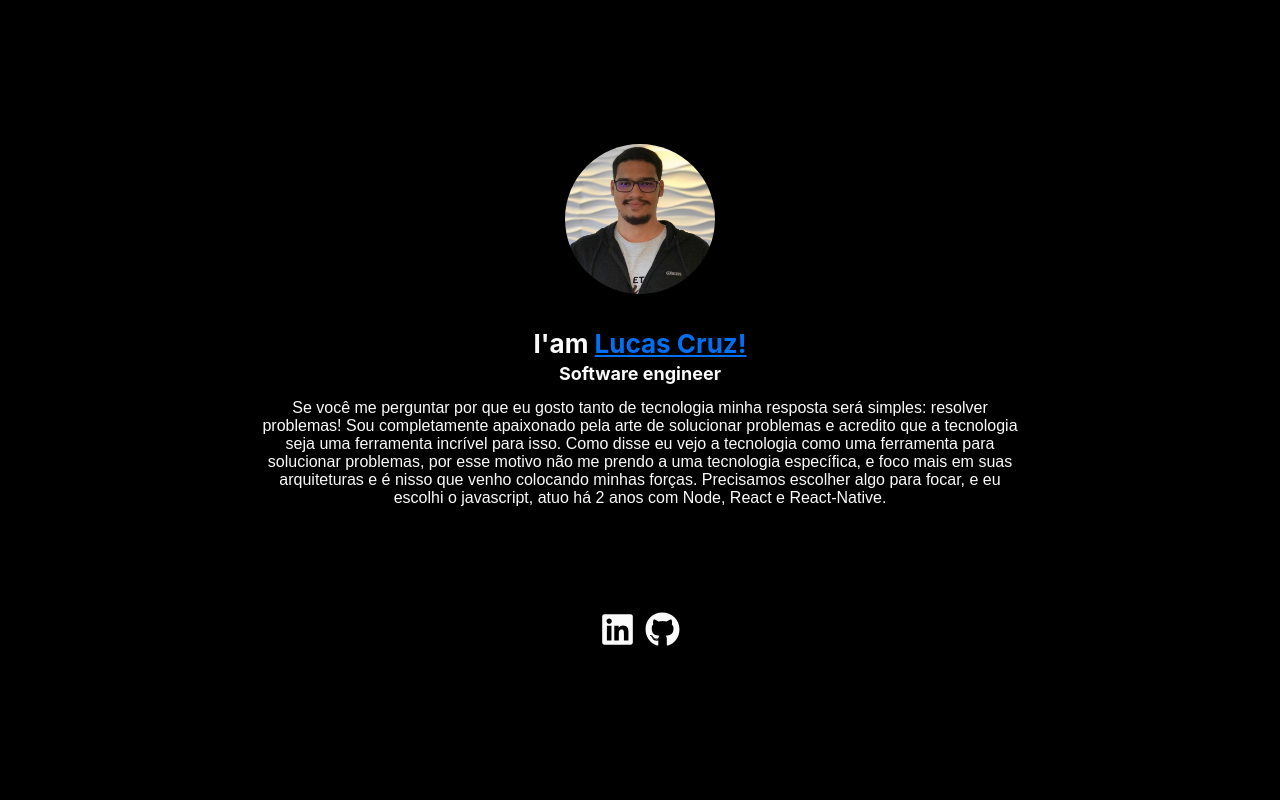
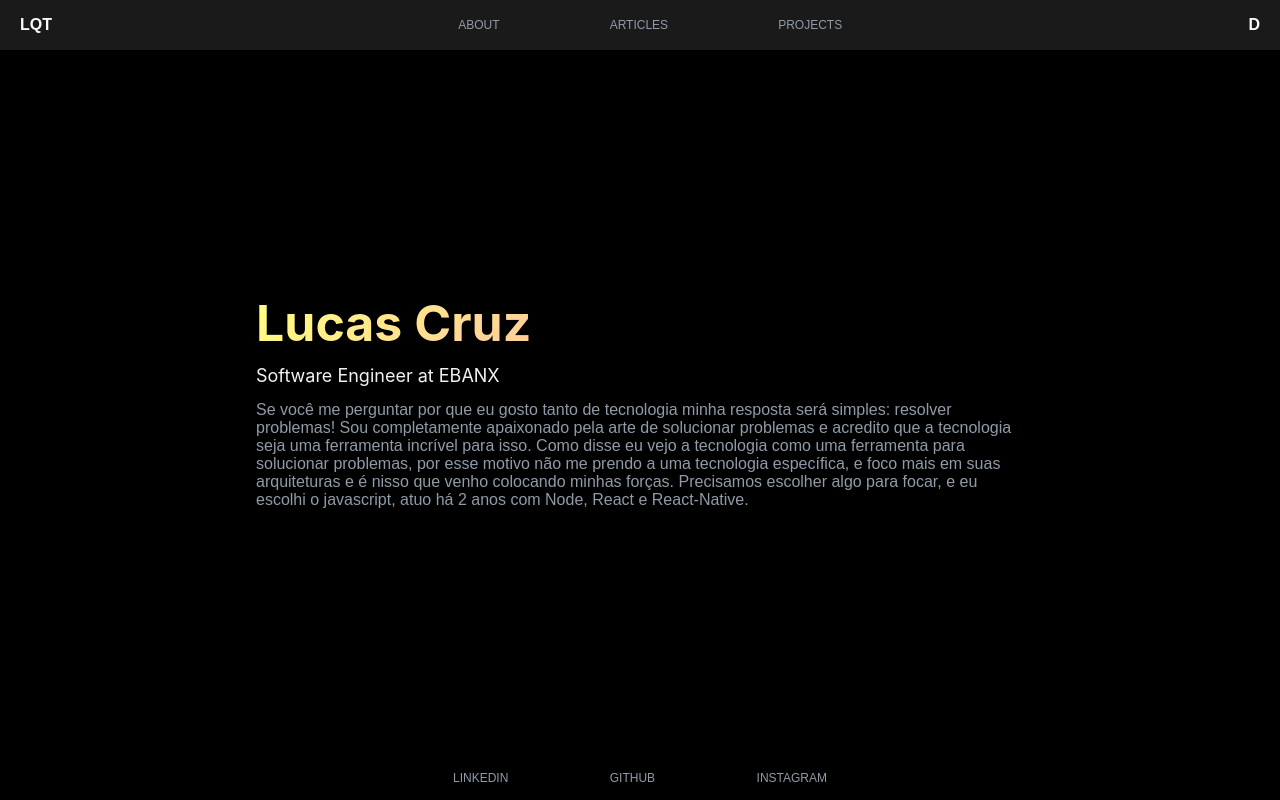
Before and after one commit to lucascruz18/lucascruz.me, a Next.js app: page / in a window 1280 px wide. Built offline with nearby package versions, Linux system fonts and the light colour scheme.

Commit message:
feat: change home layout

```diff
--- /dev/null
+++ b/src/components/Footer/index.tsx
@@ -0,0 +1,21 @@
+import React from 'react'
+
+// import { FaLinkedin, FaGithub } from 'react-icons/fa';
+
+import {Container, SocialText, SocialButton} from './styles'
+
+export default function Footer() {
+  return (
+    <Container>
+      <SocialButton href="https://www.linkedin.com/in/lucas-cruz-b62505160" rel="noopener noreferrer external nofollow" target="_blank">
+        <SocialText>LINKEDIN</SocialText>
+      </SocialButton>
+      <SocialButton href="https://github.com/lucascruz18" rel="noopener noreferrer external nofollow" target="_blank">
+        <SocialText>GITHUB</SocialText>
+      </SocialButton>
+      <SocialButton href="https://www.instagram.com/lucascruz.here" rel="noopener noreferrer external nofollow" target="_blank">
+        <SocialText>INSTAGRAM</SocialText>
+      </SocialButton>
+    </Container>
+  );
+}
--- /dev/null
+++ b/src/components/Footer/styles.ts
@@ -0,0 +1,37 @@
+import styled from 'styled-components'
+
+export const Container = styled.div`
+  display: flex;
+  flex-direction: row;
+  align-items: center;
+  justify-content: space-between;
+  width: 30%;
+  margin-bottom: 10px;
+`;
+
+export const Social = styled.div`
+  display: flex;
+  align-items: center;
+  justify-content: center;
+
+  margin-top: 100px;
+`;
+
+export const SocialText = styled.p`
+  color: #8f9ba8;
+  font-size: 12px;
+  text-align: left;
+  font-family: Arial, Helvetica, sans-serif;
+  margin-top: 15px;
+  cursor: pointer;
+  transition: 0.5s;
+
+  &:hover  {
+    color: #333;
+  }
+`;
+
+export const SocialButton = styled.a`
+  margin: 5px;
+  text-decoration: none;
+`;
--- /dev/null
+++ b/src/components/Header/index.tsx
@@ -0,0 +1,19 @@
+import React from 'react'
+
+import {Container, Logo, NavItems, NavItemsText, Donate} from './styles'
+
+export default function Articles() {
+  return (
+    <Container>
+      <Logo>LQT</Logo>
+
+      <NavItems>
+        <NavItemsText>ABOUT</NavItemsText>
+        <NavItemsText>ARTICLES</NavItemsText>
+        <NavItemsText>PROJECTS</NavItemsText>
+      </NavItems>
+
+      <Donate>D</Donate>
+    </Container>
+  );
+}
--- /dev/null
+++ b/src/components/Header/styles.ts
@@ -0,0 +1,49 @@
+import styled from 'styled-components'
+
+export const Container = styled.div`
+  display: flex;
+  flex-direction: row;
+  align-items: center;
+  justify-content: space-between;
+  width: 100%;
+  height: 50px;
+  background-color: #fff;
+  background-color: rgba(255,255,255,0.1);
+`;
+
+export const Logo = styled.p`
+  font-weight: bold;
+  margin-left: 20px;
+  color: #fafafa;
+  font-size: 16px;
+  font-family: Arial, Helvetica, sans-serif;
+`;
+
+export const NavItems = styled.div`
+  display: flex;
+  flex-direction: row;
+  align-items: center;
+  justify-content: space-between;
+  width: 30%;
+`;
+
+export const NavItemsText = styled.a`
+  color: #8f9ba8;
+  font-size: 12px;
+  font-family: Arial, Helvetica, sans-serif;
+  text-decoration: none;
+  cursor: pointer;
+  transition: 0.5s;
+
+  &:hover  {
+    color: #333;
+  }
+`;
+
+export const Donate = styled.p`
+  font-weight: bold;
+  margin-right: 20px;
+  color: #fafafa;
+  font-size: 16px;
+  font-family: Arial, Helvetica, sans-serif;
+`;
--- a/src/pages/index.tsx
+++ b/src/pages/index.tsx
@@ -1,41 +1,33 @@
 import React, {useEffect} from 'react'
 import Head from 'next/head';
 
-import { FaLinkedin, FaGithub } from 'react-icons/fa';
+import Header from '../components/Header'
+import Footer from '../components/Footer'
 
-import {Container, Content, ImageWrapper, Title, SubTitle, Description, Social, SocialButton} from '../styles/pages/Home'
+import {Container, Main, Title, SubTitle, Description} from '../styles/pages/Home'
 
 export default function Home() {
   return (
     <Container>
       <Head>
-        <title>lucascruz</title>
+        <title>Lucas Cruz</title>
         <link rel="icon" href="/favicon.ico" />
       </Head>
 
-      <Content>
-        <ImageWrapper>
-          <img src="/images/profile.jpg" />
-        </ImageWrapper>
+      <Header />
 
-        <Title>I'am <a href="https://github.com/lucascruz18">Lucas Cruz!</a></Title>
-        <SubTitle>Software engineer</SubTitle>
+      <Main>
+        <Title>Lucas Cruz</Title>
+        <SubTitle>Software Engineer at EBANX</SubTitle>
         <Description>
           Se você me perguntar por que eu gosto tanto de tecnologia minha resposta será simples: resolver problemas!
           Sou completamente apaixonado pela arte de solucionar problemas e acredito que a tecnologia seja uma ferramenta incrível para isso.
           Como disse eu vejo a tecnologia como uma ferramenta para solucionar problemas, por esse motivo não me prendo a uma tecnologia específica, e foco mais em suas arquiteturas e é nisso que venho colocando minhas forças.
           Precisamos escolher algo para focar, e eu escolhi o <a>javascript</a>, atuo há 2 anos com Node, React e React-Native.
         </Description>
+      </Main>
 
-        <Social>
-          <SocialButton href="https://www.linkedin.com/in/lucas-cruz-b62505160/" rel="noopener noreferrer external nofollow" target="_blank">
-            <FaLinkedin color="#fafafa" size={35} />
-          </SocialButton>
-          <SocialButton href="https://github.com/lucascruz18" rel="noopener noreferrer external nofollow" target="_blank">
-            <FaGithub color="#fafafa" size={35} />
-          </SocialButton>
-        </Social>
-      </Content>
+      <Footer />
     </Container>
   );
 }
--- a/src/styles/pages/Home.ts
+++ b/src/styles/pages/Home.ts
@@ -1,76 +1,51 @@
 import styled from 'styled-components'
 
 export const Container = styled.div`
+  flex: 1;
   min-height: 100vh;
-  padding: 0 0.5rem;
   display: flex;
   flex-direction: column;
-  justify-content: center;
   align-items: center;
+  justify-content: space-between;
   background: #000;
+  width: 100%;
 `
 
-export const Content = styled.main`
-  flex: 1;
+export const Main = styled.main`
   display: flex;
   flex-direction: column;
+  align-items: left;
   justify-content: center;
-  align-items: center;
   width: 60%;
 `;
 
-export const ImageWrapper = styled.div`
-  width: 150px;
-  height: 150px;
-
-  img {
-    z-index: 3;
-    height: 100%;
-    width: 100%;
-    border-radius: 500%;
-  }
-`;
-
 export const Title = styled.h1`
-  color: #fafafa;
-  text-decoration: none;
-  font-size: 26px;
-  margin: 0;
-  line-height: 1.15;
-  text-align: center;
-  margin-top: 35px;
-
-  a {
-    color: #0070f3;
-    text-decoration: underline;
-  }
+  font-size: 50px;
+  background-image: linear-gradient(135deg, rgb(255, 255, 128) 0px, rgb(255, 128, 191) 100%);
+  background-size: 100%;
+  background-clip: text;
+  -webkit-background-clip: text;
+  -moz-background-clip: text;
+  -webkit-text-fill-color: transparent;
+  -moz-text-fill-color: transparent;
+  -webkit-box-decoration-break: clone;
+  -webkit-background-clip: text;
+  -webkit-text-fill-color: transparent;
 `
 
-export const SubTitle = styled.h2`
-  color: #fafafa;
+export const SubTitle = styled.p`
+  color: #f2f2f2;
   font-size: 18px;
-  text-align: center;
+  text-align: left;
 
-  margin-top: 5px;
+  margin-top: 12px;
 `;
 
 export const Description = styled.p`
-  color: #fafafa;
+  color: #8f9ba8;
   font-size: 16px;
-  text-align: center;
+  text-align: left;
   font-family: Arial, Helvetica, sans-serif;
 
   margin-top: 15px;
 `;
-
-export const Social = styled.div`
-  display: flex;
-  align-items: center;
-  justify-content: center;
-
-  margin-top: 100px;
-`;
-
-export const SocialButton = styled.a`
-  margin: 5px;
-`;
```
